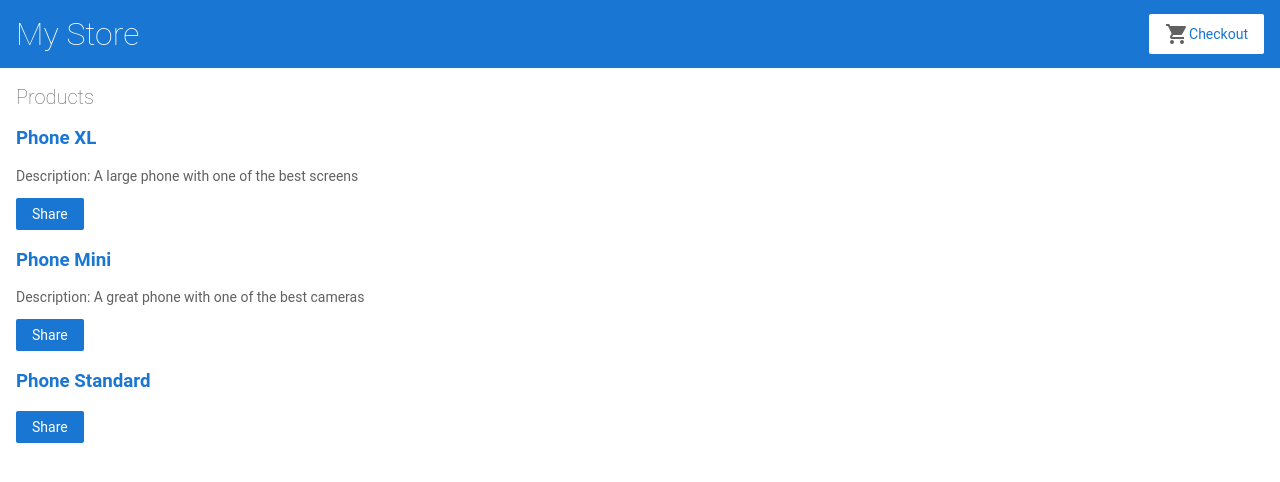
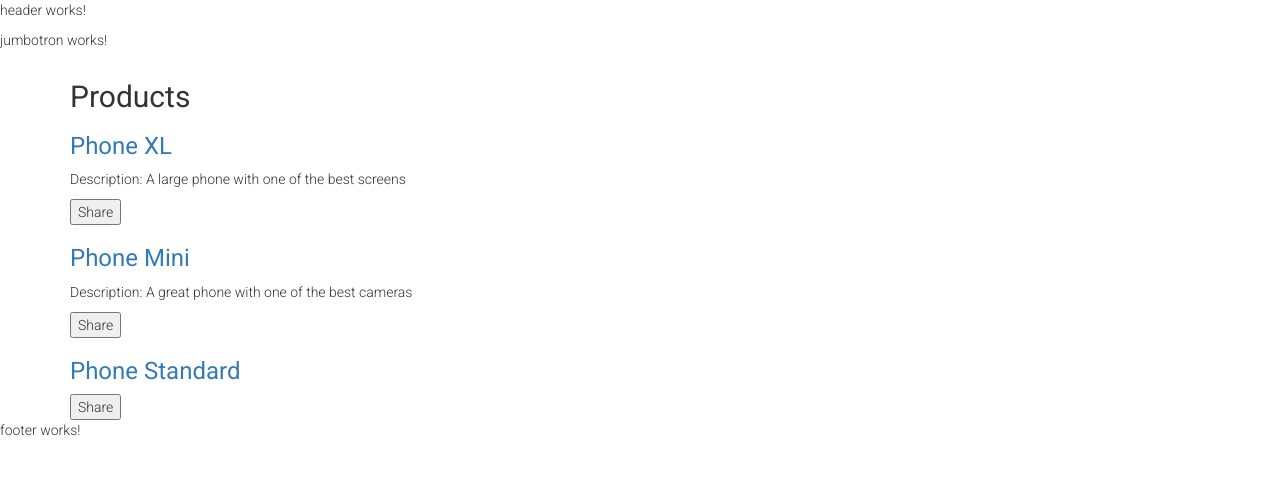
Before and after one commit to mdlawrenceusa/et713-20230918, an Angular app: page /home in a window 1280 px wide. Shown: the top 482 px of the page. Built offline with nearby package versions, Linux system fonts and the light colour scheme.

Commit message:
3 files modified

```diff
--- a/src/app/app.component.html
+++ b/src/app/app.component.html
@@ -1,8 +1,11 @@
-<app-top-bar></app-top-bar>
+<app-header></app-header>
+<app-jumbotron></app-jumbotron>
 
 <div class="container">
   <router-outlet></router-outlet>
 </div>
+
+<app-footer></app-footer>
 
 <!--
 Copyright Google LLC. All Rights Reserved.
--- a/src/index.html
+++ b/src/index.html
@@ -11,6 +11,12 @@
       href="https://fonts.googleapis.com/icon?family=Material+Icons"
       rel="stylesheet"
     />
+
+    <link rel="stylesheet" href="https://maxcdn.bootstrapcdn.com/bootstrap/3.3.6/css/bootstrap.min.css"/>
+
+    <link href='https://fonts.googleapis.com/css?family=Roboto:300,400,700' rel='stylesheet' type='text/css'>
+
+
   </head>
   <body>
     <app-root></app-root>
--- a/src/styles.css
+++ b/src/styles.css
@@ -1,145 +1,99 @@
 /* Global Styles */
-
-* {
-  font-family: 'Roboto', Arial, sans-serif;
-  color: #616161;
-  box-sizing: border-box;
-  -webkit-font-smoothing: antialiased;
-  -moz-osx-font-smoothing: grayscale;
+body {
+  font-family: 'Roboto', sans-serif;
+  font-weight: 300;
 }
 
-body {
+header {
+  padding: 20px 0;
+}
+
+header .row,
+footer .row {
+  display: flex;
+  align-items: center;
+}
+
+header h1 {
+  font-weight: 700;
   margin: 0;
 }
 
-.container {
+header nav {
   display: flex;
-  flex-direction: row;
+  justify-content: flex-end;
 }
 
-router-outlet + *  {
-  padding: 0 16px;
-}
-
-/* Text */
-
-h1 {
-  font-size: 32px;
-}
-
-h2 {
-  font-size: 20px;
-}
-
-h1, h2 {
-  font-weight: lighter;
-}
-
-p {
-  font-size: 14px;
-}
-
-/* Hyperlink */
-
-a {
-  cursor: pointer;
-  color: #1976d2;
-  text-decoration: none;
-}
-
-a:hover {
-  opacity: 0.8;
-}
-
-/* Input */
-
-input {
-  font-size: 14px;
-  border-radius: 2px;
-  padding: 8px;
-  margin-bottom: 16px;
-  border: 1px solid #BDBDBD;
-}
-
-label {
-  font-size: 12px;
-  font-weight: bold;
-  margin-bottom: 4px;
-  display: block;
-  text-transform: uppercase;
-}
-
-/* Button */
-.button, button {
-  display: inline-flex;
-  align-items: center;
-  padding: 8px 16px;
-  border-radius: 2px;
-  font-size: 14px;
-  cursor: pointer;
-  background-color: #1976d2;
-  color: white;
-  border: none;
-}
-
-.button:hover, button:hover {
-  opacity: 0.8;
-  font-weight: normal;
-}
-
-.button:disabled, button:disabled {
-  opacity: 0.5;
-  cursor: auto;
-}
-
-/* Fancy Button */
-
-.fancy-button {
-  background-color: white;
-  color: #1976d2;
-}
-
-.fancy-button i.material-icons {
-  color: #1976d2;
-  padding-right: 4px;
-}
-
-/* Top Bar */
-
-app-top-bar {
-  width: 100%;
-  height: 68px;
-  background-color: #1976d2;
-  padding: 16px;
-  display: flex;
-  flex-direction: row;
-  justify-content: space-between;
-  align-items: center;
-}
-
-app-top-bar h1 {
-  color: white;
+header p {
+  padding: 0 20px;
   margin: 0;
 }
 
-/* Checkout Cart, Shipping Prices */
-
-.cart-item, .shipping-item {
-  width: 100%;
-  min-width: 400px;
-  max-width: 450px;
+.jumbotron {
   display: flex;
-  flex-direction: row;
-  justify-content: space-between;
-  padding: 16px 32px;
-  margin-bottom: 8px;
-  border-radius: 2px;
-  background-color: #EEEEEE;
+  align-items: center;
+  background-image: url('https://content.codecademy.com/projects/make-a-website/lesson-4/jumbotron.jpg');
+  background-size: cover;
+  color: #ffffff;
+  height: 500px;
+  text-shadow: 0.25px 0.25px 0.25px #000000;
 }
 
+.jumbotron h2 {
+  font-size: 60px;
+  font-weight: 700;
+  margin: 0;
+  color: #fff;
+}
 
-/*
-Copyright Google LLC. All Rights Reserved.
-Use of this source code is governed by an MIT-style license that
-can be found in the LICENSE file at https://angular.io/license
-*/
+.jumbotron h3 {
+  margin: 0 0 20px;
+  color: #fff;
+}
+
+section .row img {
+  margin: 0 0 30px;
+  width: 100%;
+}
+
+.col-md-6 {
+  margin: 0 0 30px;
+}
+
+.btn.btn-primary {
+  border-radius: 2px;
+  border: 0px;
+  color: #fbd1d5;
+  text-shadow: none;
+  background-color: #ffffff;
+}
+
+.btn.btn-primary:hover {
+  color: #ffffff;
+  background-color: #fbd1d5;
+}
+
+.btn-secondary {
+  background-color: #E8DFE0;
+  color: #ffffff;
+  margin: 0 0 30px;
+}
+
+footer {
+  font-size: 12px;
+  padding: 20px 0;
+}
+
+footer .col-sm-8 {
+  display: flex;
+  justify-content: flex-end;
+}
+
+footer ul {
+  list-style: none;
+}
+
+footer li img {
+  width: 32px;
+  height: 32px;
+}
```
